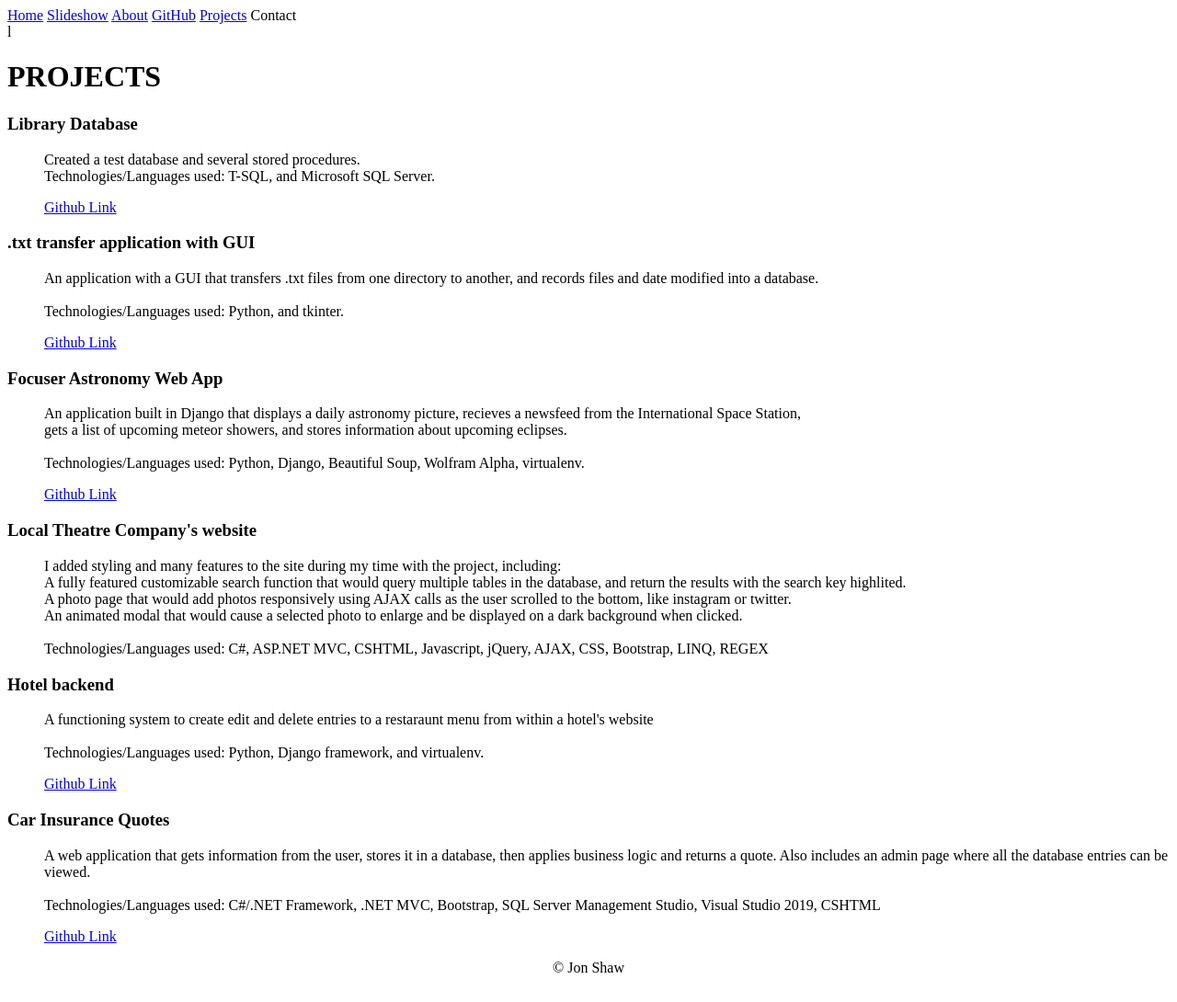
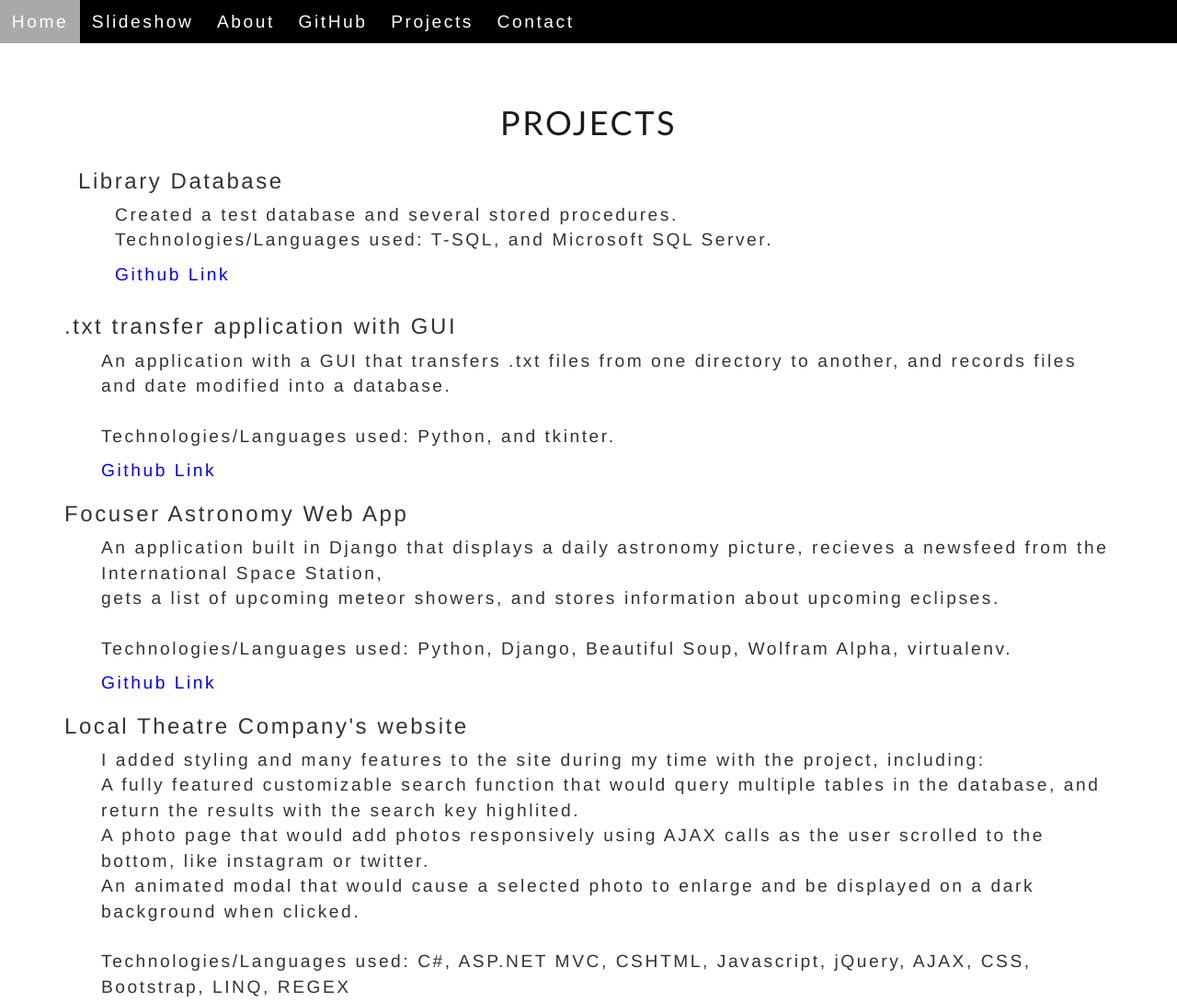
Before and after one commit to JSpdx/JavaScript_Projects, a plain HTML site: page Portfolio/projects.html in a window 1280 px wide. Shown: the top 1090 px of the page at 92% size. Drawn offline with nearby package versions, Linux system fonts and the light colour scheme.

Commit message:
add styling to projects page

```diff
--- a/Portfolio/Stylesheet/Stylesheet.css
+++ b/Portfolio/Stylesheet/Stylesheet.css
@@ -34,8 +34,8 @@ body.fade-out {
     width: 100%; /* Spans width ofentire page */
     z-index: 1; /* Keeps navbar in front */
 
-    -webkit-animation: moveNav 5s;
-    animation: moveNav 5s;
+    -webkit-animation: moveNav 2s;
+    animation: moveNav 2s;
 }
 
 /* Navbar Text */
@@ -49,8 +49,8 @@ body.fade-out {
     font-size: 1.5vw; /*This specifies the font size for text on our navbar */
     text-align: center; /* centers text within continer */
     position: relative;
-    -webkit-animation: movenavText 5.75s;
-    animation: movenavText 5.75s;
+    -webkit-animation: movenavText 2.5s;
+    animation: movenavText 2.5s;
     letter-spacing: .2vw;
 }
 
@@ -468,7 +468,7 @@ footer center {
     white-space: normal;
 }
 
-/*Contact section*/
+/*==================================Contact page==================================*/
 
 .contact-link {
     color:cadetblue;
@@ -480,3 +480,10 @@ footer center {
     margin-top: 10vw;
     max-width: 900px;
 }
+
+
+/*====================================Project page======================================*/
+
+#project-list {
+    margin-top: 10%;
+}
--- a/Portfolio/projects.html
+++ b/Portfolio/projects.html
@@ -1,13 +1,16 @@
 <!DOCTYPE html>
-<html lang ='en'>
+<html lang='en'>
 
 <!--Head-->
 <head>
     <meta charset='utf-8'>
     <title>Jon Shaw | Software Development</title>
-        <link rel='stylesheet' type='text/css' href='Stylesheet/ProjectsStylesheet.css'>
     <script src='javaScript/javaScript.js'></script>
     <script src="https://ajax.googleapis.com/ajax/libs/jquery/3.4.0/jquery.min.js"></script>
+    <script src="https://stackpath.bootstrapcdn.com/bootstrap/3.4.1/js/bootstrap.min.js" integrity="sha384-aJ21OjlMXNL5UyIl/XNwTMqvzeRMZH2w8c5cRVpzpU8Y5bApTppSuUkhZXN0VxHd" crossorigin="anonymous"></script>
+    <!-- Bootstrap. Latest compiled and minified CSS -->
+    <link rel="stylesheet" href="https://stackpath.bootstrapcdn.com/bootstrap/3.4.1/css/bootstrap.min.css" integrity="sha384-HSMxcRTRxnN+Bdg0JdbxYKrThecOKuH5zCYotlSAcp1+c8xmyTe9GYg1l9a69psu" crossorigin="anonymous">
+    <link rel='stylesheet' type='text/css' href='Stylesheet/Stylesheet.css'>
 </head>
 
 <!-- Body -->
@@ -15,7 +18,7 @@
     <!-- Fade in effect --> <!--This script and function controls our fade in effect -->
     <script>
         document.body.className += ' fade-out';
-        $(function() {
+        $(function () {
             $('body').removeClass('fade-out');
         }
         );
@@ -32,62 +35,72 @@
         <a onclick="openForm()">Contact</a> <!-- runs form in nav bar -->
     </div>
 
-    <div class="btn cancel" onclick="closeForm()">
-<!-- This allows us to close the form when we click outside the nav bar or contact form -->
 
-
-l
-
+    <section class="container">
+        <div id="project-list">
         <h1>PROJECTS</h1>
-    <div id="project_list">
-        <div class="project_container">
+            <div class="project_container container">
                 <h3>Library Database</h3>
-            <ul>Created a test database and several stored procedures.<br> Technologies/Languages used: T-SQL, and Microsoft SQL Server.
+                <ul>
+                    Created a test database and several stored procedures.
+                    <br> Technologies/Languages used: T-SQL, and Microsoft SQL Server.
                 </ul>
                 <ul><a href='https://github.com/JSpdx/SQL_Projects'>Github Link</a></ul>
             </div>
             <div class="project_container">
                 <h3>.txt transfer application with GUI</h3>
-            <ul>An application with a GUI that transfers .txt files from one directory to another, and records files and date modified into a database. <br><br> Technologies/Languages used: Python, and tkinter.
+                <ul>
+                    An application with a GUI that transfers .txt files from one directory to another, and records files and date modified into a database.
+                    <br>
+                    <br> Technologies/Languages used: Python, and tkinter.
                 </ul>
                 <ul><a href='https://github.com/JSpdx/Python_Projects/tree/master/TXT_mover_project/TXT_mover'>Github Link</a></ul>
             </div>
             <div class="project_container">
                 <h3>Focuser Astronomy Web App</h3>
                 <ul>
-                An application built in Django that displays a daily astronomy picture, recieves a newsfeed from the International Space Station,<br> gets a list of upcoming meteor showers, and stores information about upcoming eclipses.
-                <br><br>Technologies/Languages used: Python, Django, Beautiful Soup, Wolfram Alpha, virtualenv.
+                    An application built in Django that displays a daily astronomy picture, recieves a newsfeed from the International Space Station,
+                    <br> gets a list of upcoming meteor showers, and stores information about upcoming eclipses.
+                    <br>
+                    <br>Technologies/Languages used: Python, Django, Beautiful Soup, Wolfram Alpha, virtualenv.
                 </ul>
                 <ul><a href="https://github.com/JSpdx/FOCUSER">Github Link</a></ul>
             </div>
             <div class="project_container">
                 <h3>Local Theatre Company's website</h3>
                 <ul>
-                I added styling and many features to the site during my time with the project, including: <br> A fully featured customizable search function that would query multiple tables in the database, and return the results with the search key highlited.<br>
-                A photo page that would add photos responsively using AJAX calls as the user scrolled to the bottom, like instagram or twitter.<br>
+                    I added styling and many features to the site during my time with the project, including:
+                    <br> A fully featured customizable search function that would query multiple tables in the database, and return the results with the search key highlited.
+                    <br>
+                    A photo page that would add photos responsively using AJAX calls as the user scrolled to the bottom, like instagram or twitter.
+                    <br>
                     An animated modal that would cause a selected photo to enlarge and be displayed on a dark background when clicked.
-                <br><br>Technologies/Languages used: C#, ASP.NET MVC, CSHTML, Javascript, jQuery, AJAX, CSS, Bootstrap, LINQ, REGEX
+                    <br>
+                    <br>Technologies/Languages used: C#, ASP.NET MVC, CSHTML, Javascript, jQuery, AJAX, CSS, Bootstrap, LINQ, REGEX
                 </ul>
             </div>
 
             <div class="project_container">
                 <h3>Hotel backend</h3>
-            <ul>A functioning system to create edit and delete entries to a restaraunt menu from within a hotel's website<br><br> Technologies/Languages used: Python, Django framework, and virtualenv.
+                <ul>
+                    A functioning system to create edit and delete entries to a restaraunt menu from within a hotel's website
+                    <br>
+                    <br> Technologies/Languages used: Python, Django framework, and virtualenv.
                 </ul>
                 <ul><a href='https://github.com/JSpdx/Python_Projects/tree/master/django_hotel_project'>Github Link</a></ul>
             </div>
             <div class="project_container">
                 <h3>Car Insurance Quotes</h3>
-            <ul>A web application that gets information from the user, stores it in a database, then applies business logic and returns a quote. Also includes an admin page where all the database entries can be viewed.
-			<br><br> Technologies/Languages used: C#/.NET Framework, .NET MVC, Bootstrap, SQL Server Management Studio, Visual Studio 2019, CSHTML
+                <ul>
+                    A web application that gets information from the user, stores it in a database, then applies business logic and returns a quote. Also includes an admin page where all the database entries can be viewed.
+                    <br>
+                    <br> Technologies/Languages used: C#/.NET Framework, .NET MVC, Bootstrap, SQL Server Management Studio, Visual Studio 2019, CSHTML
                 </ul>
                 <ul><a href='https://github.com/JSpdx/Python_Projects/tree/master/django_hotel_project'>Github Link</a></ul>
             </div>
 
         </div>
-    <ul>
-
-</ul>
+    </section>
 
 
     <!-- Footer section-->
```
Lines whose indentation alone changed are shown as unchanged.
